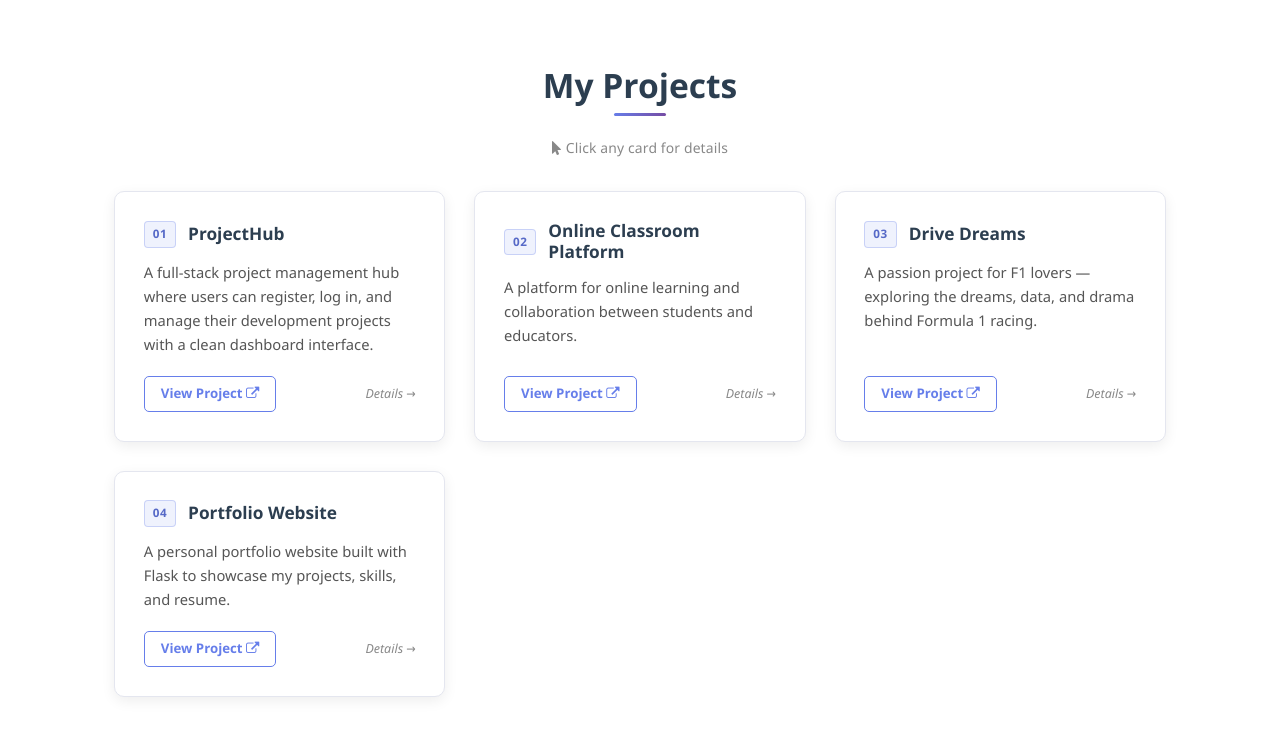
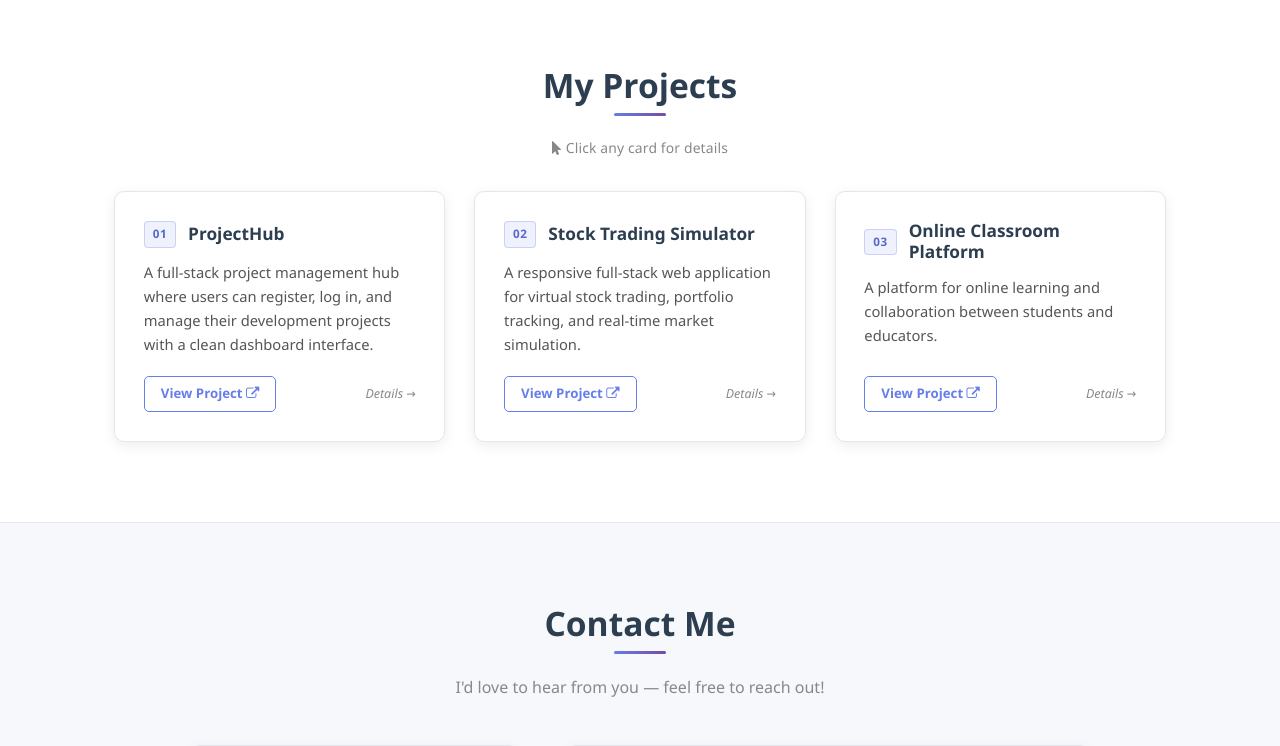
Before and after one commit to Yuvraj686/Portfolio-Website-, a Flask app: page / in a window 1280 px wide. Shown: the part 3000-3746 px from the top of the page. Run offline with Flask 3, Linux system fonts and the light colour scheme.

Commit message:
Update portfolio projects: Add Stock Trading Simulator, remove Drive Dreams and Portfolio Website

```diff
--- a/app.py
+++ b/app.py
@@ -71,30 +71,21 @@ PORTFOLIO_PROJECTS = [
     },
     {
         'id': 2,
+        'name': 'Stock Trading Simulator',
+        'description': 'A responsive full-stack web application for virtual stock trading, portfolio tracking, and real-time market simulation.',
+        'full_description': 'A full-stack web application that allows users to experience stock trading without financial risk. It features secure user authentication via Supabase Auth, a virtual wallet for buying and selling stocks, portfolio tracking with real-time net worth calculation, transaction history logs, and a live group chat powered by Supabase Realtime.',
+        'project_structure': 'Decoupled architecture: React + TypeScript frontend built with Vite, Python FastAPI backend, Supabase PostgreSQL database, and Supabase Auth & Realtime for live user interactions.',
+        'tech_stack': ['Python', 'FastAPI', 'TypeScript', 'React', 'Supabase', 'PostgreSQL', 'REST API'],
+        'link': 'https://github.com/Yuvraj686/Stock-trading-simulator'
+    },
+    {
+        'id': 3,
         'name': 'Online Classroom Platform',
         'description': 'A platform for online learning and collaboration between students and educators.',
         'full_description': 'An end-to-end web platform that bridges students and educators through a structured online learning environment. The system supports course creation, assignment management, and student enrollment workflows. Role-based access control separates educator and student capabilities, and the application follows an MVC pattern throughout.',
         'project_structure': 'Flask MVC application: route handlers, Jinja2 HTML templates, SQLite relational database for users/courses/assignments, Bootstrap-based responsive frontend.',
         'tech_stack': ['Python', 'Flask', 'Jinja2', 'HTML', 'CSS', 'JavaScript', 'SQLite', 'Bootstrap'],
         'link': 'https://github.com/Yuvraj686/Online-Classroom-Platform'
-    },
-    {
-        'id': 3,
-        'name': 'Drive Dreams',
-        'description': 'A passion project for F1 lovers — exploring the dreams, data, and drama behind Formula 1 racing.',
-        'full_description': 'Drive Dreams is an interactive web experience built for Formula 1 enthusiasts, combining motorsport data with a visually rich UI. The project explores driver stats, race history, and the culture surrounding F1. It demonstrates data-driven front-end rendering served through a lightweight Flask backend.',
-        'project_structure': 'Flask backend serving server-rendered Jinja2 templates, static data files for F1 content, custom CSS for the themed UI, modular template structure.',
-        'tech_stack': ['Python', 'Flask', 'Jinja2', 'HTML', 'CSS', 'JavaScript'],
-        'link': 'https://github.com/Yuvraj686/Drive-Dreams'
-    },
-    {
-        'id': 4,
-        'name': 'Portfolio Website',
-        'description': 'A personal portfolio website built with Flask to showcase my projects, skills, and resume.',
-        'full_description': 'This portfolio site is a single-page Flask application showcasing projects, an about section, and a contact form. It features smooth-scroll navigation, a project detail modal, dark mode, scroll-reveal animations, and a downloadable resume. Project data is managed server-side in Python and injected into Jinja2 templates at render time.',
-        'project_structure': 'Flask app with a single route rendering a Jinja2 template, static assets (CSS/JS/PDF), project data defined in Python, vanilla JS for interactivity (modal, dark mode, scroll-reveal, form handling).',
-        'tech_stack': ['Python', 'Flask', 'Jinja2', 'HTML', 'CSS', 'JavaScript', 'Bootstrap'],
-        'link': 'https://github.com/Yuvraj686/Portfolio-Website-'
     }
 ]
 
--- a/templates/home.html
+++ b/templates/home.html
@@ -5,11 +5,11 @@
     <meta charset="UTF-8">
     <meta name="viewport" content="width=device-width, initial-scale=1.0">
     <title>Yuvraj Garg — Backend Developer Portfolio</title>
-    <meta name="description" content="Yuvraj Garg – Backend-focused developer and B.Tech IT student with internship experience shipping production APIs and two full-stack projects.">
+    <meta name="description" content="Yuvraj Garg – Backend-focused developer and B.Tech IT student with internship experience shipping production APIs and building full-stack applications.">
 
     <!-- Open Graph -->
     <meta property="og:title" content="Yuvraj Garg — Backend Developer Portfolio">
-    <meta property="og:description" content="Backend-focused developer. B.Tech IT student with production API internship experience and two full-stack projects.">
+    <meta property="og:description" content="Backend-focused developer. B.Tech IT student with production API internship experience and full-stack projects.">
     <meta property="og:image" content="/static/professional.jpeg">
     <meta property="og:url" content="https://yuvrajgarg.dev">
     <meta property="og:type" content="website">
@@ -17,7 +17,7 @@
     <!-- Twitter Card -->
     <meta name="twitter:card" content="summary_large_image">
     <meta name="twitter:title" content="Yuvraj Garg — Backend Developer Portfolio">
-    <meta name="twitter:description" content="Backend-focused developer. B.Tech IT student with production API internship experience and two full-stack projects.">
+    <meta name="twitter:description" content="Backend-focused developer. B.Tech IT student with production API internship experience and full-stack projects.">
     <meta name="twitter:image" content="/static/professional.jpeg">
 
     <link href="https://cdn.jsdelivr.net/npm/bootstrap@5.3.8/dist/css/bootstrap.min.css" rel="stylesheet"
@@ -62,7 +62,7 @@
                 <p class="about-text">
                     Yuvraj Garg is a backend-focused software developer and 3rd-year B.Tech (Information Technology)
                     student with hands-on experience shipping production-grade API endpoints during an industry internship.
-                    He has independently designed and built two full-stack web applications, demonstrating the ability to
+                    He has independently designed and built multiple full-stack web applications, demonstrating the ability to
                     own a feature end-to-end — from database schema design through to frontend integration.
                     His core strengths lie in Python, Flask, and RESTful API development, supported by practical experience
                     working on real-world systems under production constraints.
```
